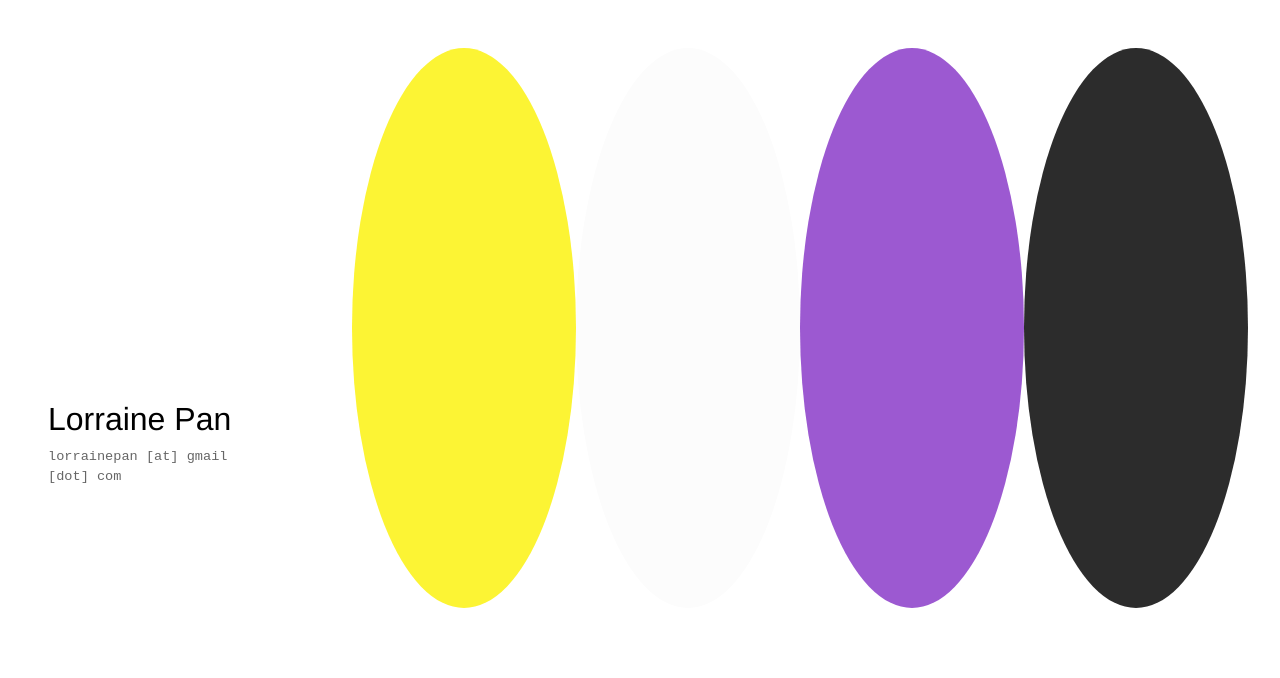
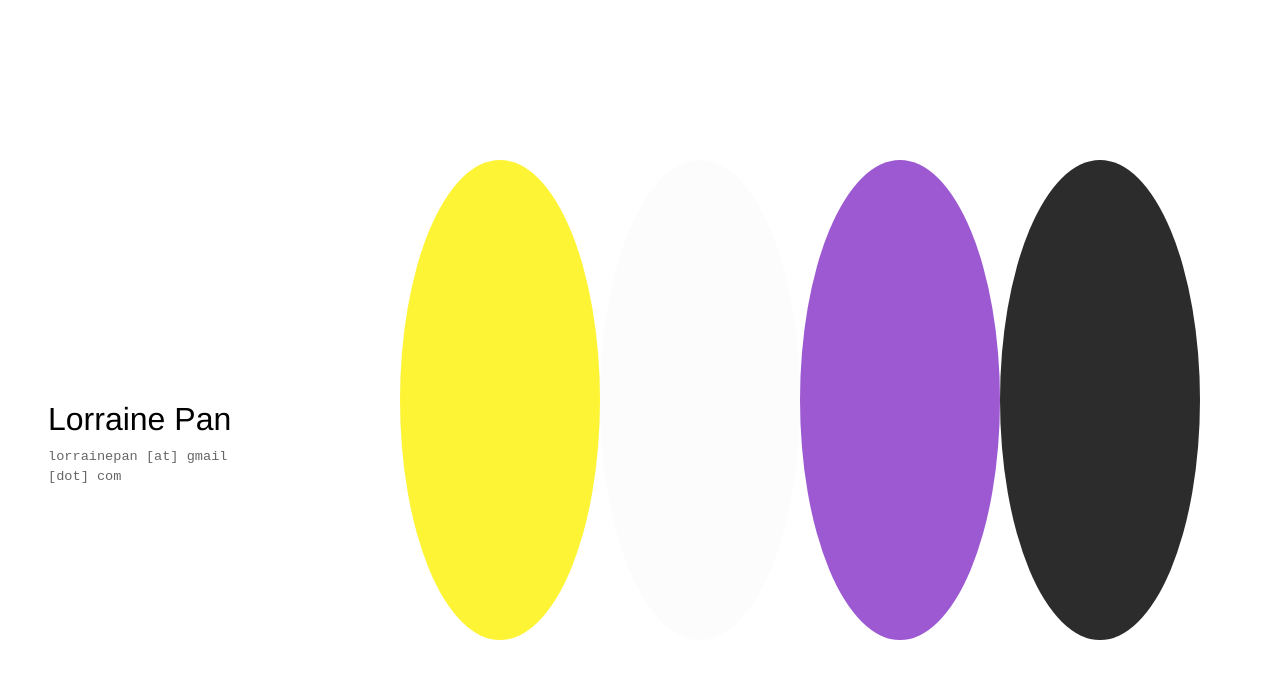
Before and after one commit to the-fire-next-time/the-fire-next-time.github.io, a SvelteKit app: page / in a window 1280 px wide. Shown: the top 678 px of the page. Built offline with nearby package versions, Linux system fonts and the light colour scheme.

Commit message:
checkpoint #2: update general layout

```diff
--- a/package.json
+++ b/package.json
@@ -26,6 +26,8 @@
 		"eslint": "^9.39.2",
 		"eslint-config-prettier": "^10.1.8",
 		"eslint-plugin-svelte": "^3.14.0",
+		"flowbite": "^4.0.1",
+		"flowbite-svelte": "^1.33.0",
 		"globals": "^17.3.0",
 		"prettier": "^3.8.1",
 		"prettier-plugin-svelte": "^3.4.1",
--- a/src/lib/SectionOval.svelte
+++ b/src/lib/SectionOval.svelte
@@ -7,10 +7,11 @@
 		isExpanded: boolean;
 		isAnyExpanded: boolean;
 		onToggle: () => void;
-		children: Snippet;
+		summary: Snippet;
+		content: Snippet;
 	}
 
-	let { title, color, isExpanded, isAnyExpanded, onToggle, children }: Props = $props();
+	let { title, color, isExpanded, isAnyExpanded, onToggle, summary, content }: Props = $props();
 
 	let isHovered = $state(false);
 
@@ -30,6 +31,7 @@
 <div
 	class="section-column"
 	class:expanded={isExpanded}
+	class:scroll={isExpanded}
 	class:squished={isAnyExpanded && !isExpanded}
 	role="button"
 	tabindex="0"
@@ -43,20 +45,21 @@
 	<!-- The oval/shape -->
 	<div class="section-shape" style:background-color={color}>
 		<!-- Hover title (visible on hover when not expanded) -->
-		<span
-			class="section-title"
-			class:visible={isHovered && !isExpanded}
-			style:color={textColor}
-		>
-			{title}
-		</span>
+		{#if !isExpanded}
+			<span class="section-title" class:visible={isHovered} style:color={textColor}>
+				{title}
+			</span>
+		{/if}
 
 		<!-- Expanded header + content preview -->
 		{#if isExpanded}
 			<div class="expanded-header" style:color={textColor}>
 				<h2 class="expanded-title">{title}</h2>
-				<div class="expanded-content" style:color={textColor}>
-					{@render children()}
+				<div
+					class="expanded-content flex items-end justify-end [&_p]:w-3/4"
+					style:color={textColor}
+				>
+					{@render summary()}
 				</div>
 				<div class="scroll-hint" style:color={textColor}>
 					<span class="scroll-arrow">↓</span>
@@ -68,7 +71,7 @@
 	<!-- Overflow content (below the shape, visible when expanded) -->
 	{#if isExpanded}
 		<div class="overflow-content">
-			<!-- Additional scrollable content would go here -->
+			{@render content()}
 		</div>
 	{/if}
 </div>
@@ -81,6 +84,7 @@
 		align-items: center;
 		height: 100%;
 		min-width: 0;
+		padding-top: 10rem;
 		cursor: pointer;
 		transition:
 			flex var(--duration-expand) var(--ease-emphasized),
@@ -89,9 +93,8 @@
 	}
 
 	.section-column.expanded {
-		flex: 4;
+		flex: 3;
 		cursor: default;
-		overflow-y: auto;
 		align-items: stretch;
 	}
 
@@ -108,7 +111,7 @@
 		overflow: hidden;
 		/* Default: tall ellipse */
 		border-radius: 50%;
-		min-height: 70vh;
+		min-height: 60vh;
 		transition:
 			border-radius var(--duration-expand) var(--ease-emphasized),
 			min-height var(--duration-expand) var(--ease-emphasized),
@@ -117,7 +120,7 @@
 
 	.expanded .section-shape {
 		border-radius: 24px;
-		min-height: 80vh;
+		min-height: 60vh;
 		align-items: flex-start;
 		justify-content: flex-start;
 	}
@@ -164,7 +167,7 @@
 	}
 
 	.scroll-hint {
-		text-align: center;
+		text-align: end;
 		padding: 1rem 0;
 		opacity: 0.6;
 	}
@@ -175,7 +178,7 @@
 
 	.overflow-content {
 		width: 100%;
-		padding: 2rem 0;
+		padding: 1rem;
 	}
 
 	@keyframes contentFadeIn {
--- /dev/null
+++ b/src/lib/sections/AboutSummary.svelte
@@ -0,0 +1,5 @@
+<p>
+	Lorraine Pan is a writer, activist and graphic designer focusing social issues across East Asia
+	and North America from a transnational feminist perspective, inspired by but also beyond my own
+	transnational lived experience as a queer diaspora.
+</p>
--- /dev/null
+++ b/src/lib/sections/ActivismSummary.svelte
@@ -0,0 +1 @@
+<p>Lorem ipsum dolor sit amet</p>
--- /dev/null
+++ b/src/lib/sections/ArtSummary.svelte
@@ -0,0 +1 @@
+<p>Lorem ipsum dolor sit amet</p>
--- /dev/null
+++ b/src/lib/sections/WritingsSummary.svelte
@@ -0,0 +1 @@
+<p>Lorem ipsum dolor sit amet</p>
--- a/src/routes/+page.svelte
+++ b/src/routes/+page.svelte
@@ -1,15 +1,37 @@
 <script lang="ts">
 	import SectionOval from '$lib/SectionOval.svelte';
 	import AboutContent from '$lib/sections/AboutContent.svelte';
+	import AboutSummary from '$lib/sections/AboutSummary.svelte';
 	import WritingsContent from '$lib/sections/WritingsContent.svelte';
 	import ActivismContent from '$lib/sections/ActivismContent.svelte';
 	import ArtContent from '$lib/sections/ArtContent.svelte';
+	import WritingsSummary from '$lib/sections/WritingsSummary.svelte';
+	import ActivismSummary from '$lib/sections/ActivismSummary.svelte';
+	import ArtSummary from '$lib/sections/ArtSummary.svelte';
 
 	const sections = [
-		{ id: 'about', title: 'About', color: 'var(--color-about)' },
-		{ id: 'writings', title: 'Writings', color: 'var(--color-writings)' },
-		{ id: 'activism', title: 'Activism', color: 'var(--color-activism)' },
-		{ id: 'art', title: 'Art', color: 'var(--color-art)' }
+		{
+			id: 'about',
+			title: 'About',
+			color: 'var(--color-about)',
+			summary: AboutSummary,
+			content: AboutContent
+		},
+		{
+			id: 'writings',
+			title: 'Writings',
+			color: 'var(--color-writings)',
+			summary: WritingsSummary,
+			content: WritingsContent
+		},
+		{
+			id: 'activism',
+			title: 'Activism',
+			color: 'var(--color-activism)',
+			summary: ActivismSummary,
+			content: ActivismContent
+		},
+		{ id: 'art', title: 'Art', color: 'var(--color-art)', summary: ArtSummary, content: ArtContent }
 	] as const;
 
 	let expandedSection = $state<string | null>(null);
@@ -21,10 +43,7 @@
 
 <svelte:head>
 	<title>Lorraine Pan</title>
-	<meta
-		name="description"
-		content="Lorraine Pan — writer, activist, and graphic designer."
-	/>
+	<meta name="description" content="Lorraine Pan — writer, activist, and graphic designer." />
 </svelte:head>
 
 <div class="page-wrapper">
@@ -46,6 +65,8 @@
 					isExpanded={expandedSection === section.id}
 					isAnyExpanded={expandedSection !== null}
 					onToggle={() => toggleSection(section.id)}
+					summary={section.summary}
+					content={section.content}
 				>
 					{#if section.id === 'about'}
 						<AboutContent />
@@ -109,7 +130,8 @@
 		gap: 0;
 		height: 100%;
 		align-items: center;
-		padding: 3rem 2rem;
+		padding-left: 5rem;
+		padding-right: 5rem;
 		box-sizing: border-box;
 	}
 </style>
--- a/src/routes/layout.css
+++ b/src/routes/layout.css
@@ -37,3 +37,15 @@ html {
 body {
 	overflow: hidden;
 }
+
+/* Hide scrollbar for Chrome, Safari and Opera */
+.scroll::-webkit-scrollbar {
+  display: none;
+}
+
+/* Hide scrollbar for IE, Edge and Firefox */
+.scroll {
+	overflow-y: auto;
+  -ms-overflow-style: none;  /* IE and Edge */
+  scrollbar-width: none;  /* Firefox */
+}
```
Also changed, not shown: 1 other file (tests, documents, lock files or other folders).
